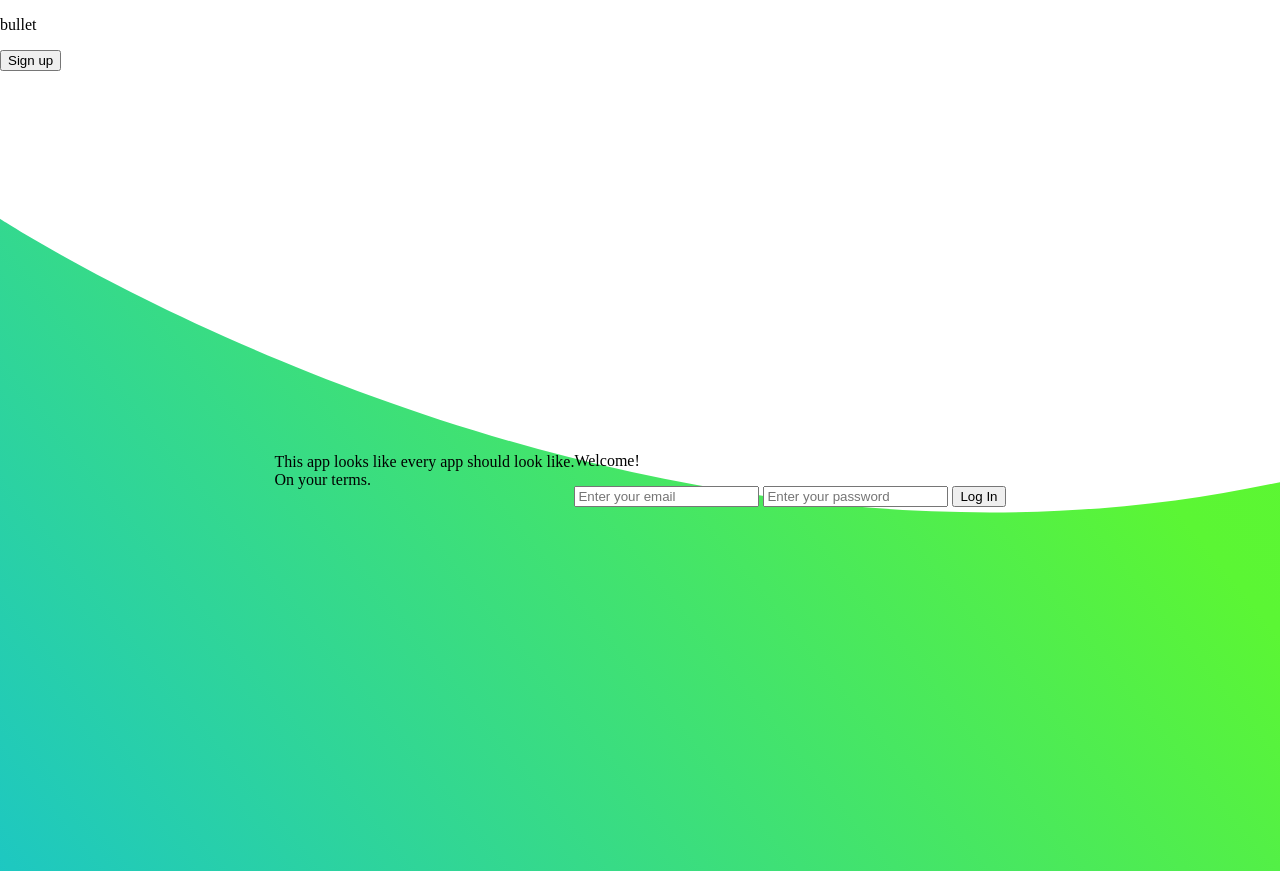
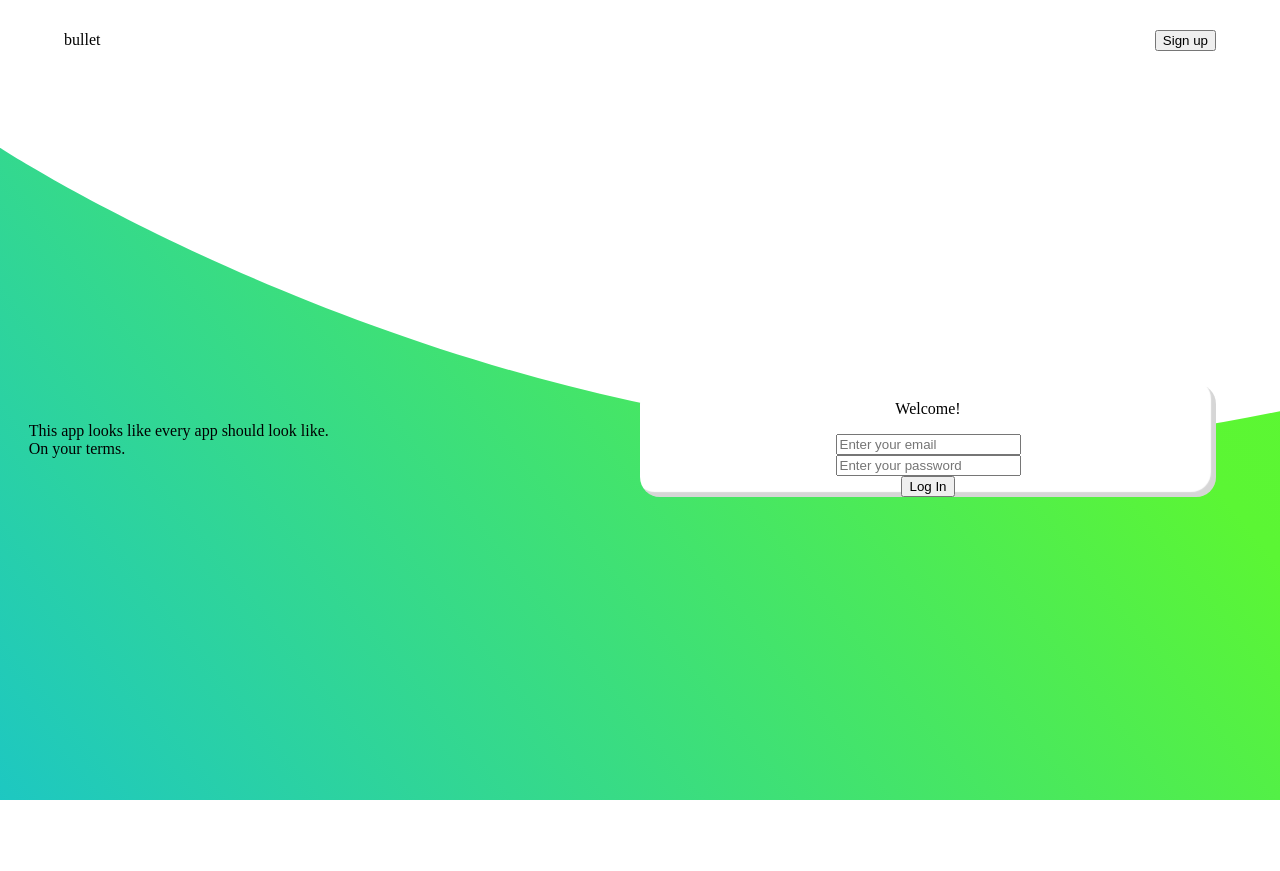
Before and after one commit to melatonina0015/bullet-journal, a PHP site: page /public/views/login.html in a window 1280 px wide. After the commit the page ends 800 px from the top, so only its background shows below. Run offline with PHP 8.4, Linux system fonts and the light colour scheme; some libraries are stand-ins or nearby versions.

Commit message:
poprawki

```diff
--- a/public/css/login.css
+++ b/public/css/login.css
@@ -1,6 +1,33 @@
+.nav {
+    width: 100vw;
+    height: 10vh;
+
+    display: flex;
+}
+
+.logo {
+    width: 50vw;
+    display: flex;
+    flex-direction: row;
+    align-content: center;
+    justify-content: flex-start;
+    align-items: center;
+    margin-left: 5%;
+}
+
+
+.register_button {
+    width: 50vw;
+    display: flex;
+    align-items: center;
+    justify-content: flex-end;
+    align-content: center;
+    margin-right: 5%;
+}
+
 .container {
     width: 100vw;
-    height: 100vh;
+    height: 90vh;
 
     display: flex;
     flex-direction: row;
@@ -13,6 +40,31 @@
     background-position: left bottom;
 }
 
+.motto {
+    width: 50%;
+}
+
+.motto p {
+    text-align: left;
+    margin: 5%;
+}
+
+.login_box {
+    width: 50%;
+
+    display: flex;
+    flex-direction: column;
+    justify-content: center;
+    align-items: center;
+
+    background: #FFFFFF 0% 0% no-repeat padding-box;
+    box-shadow: inset -5px -5px 1px #00000029;
+    border-radius: 20px;
+    opacity: 1;
+
+    margin: 5%;
+}
+
 body {
     margin: 0;
 }
--- a/public/views/login.html
+++ b/public/views/login.html
@@ -9,12 +9,13 @@
     <title>Bullet - Welcome!</title>
 </head>
 <body>
+    <div class="main">
         <div class="nav">
             <div class="logo">
                 <p>bullet</p>
             </div>
             <div class="register_button">
-            <button>Sign up</button>
+                <button class="sign_up">Sign up</button>
             </div>
         </div>
         <div class="container">
@@ -22,14 +23,12 @@
                 <p>This app looks like every app should look like.<br>On your terms.</p>
             </div>
             <div class="login_box">
-            <form>
                 <p>Welcome!</p>
                 <input name="email" placeholder="Enter your email">
                 <input name="password" placeholder="Enter your password">
                 <button>Log In</button>
-            </form>
             </div>
         </div>
-
+    </div>
 </body>
 </html>
--- a/public/views/register.html
+++ b/public/views/register.html
@@ -4,7 +4,7 @@
     <meta charset="UTF-8">
     <meta http-equiv="X-UA-Compatible" content="IE=edge">
     <meta name="viewport" content="width=device-width, initial-scale=1.0">
-    <link rel="stylesheet" type="text/css" href="../css/style.css">
+    <link rel="stylesheet" type="text/css" href="../css/register.css">
     <title>Register Page</title>
     <script src="https://kit.fontawesome.com/e550729287.js" crossorigin="anonymous"></script>
     <link rel="preconnect" href="https://fonts.googleapis.com">
@@ -16,7 +16,7 @@
 
         <div class="register-box-container">
             <div class="welcome-field">
-                <i class="fas fa-angle-left"></i>
+                <button class="fas fa-angle-left"></button>
                 Welcome!
             </div>
             <div class="register-name-surname">
```
Also changed, not shown: public/css/register.css (renamed from public/css/style.css). Lines whose indentation alone changed are shown as unchanged.
